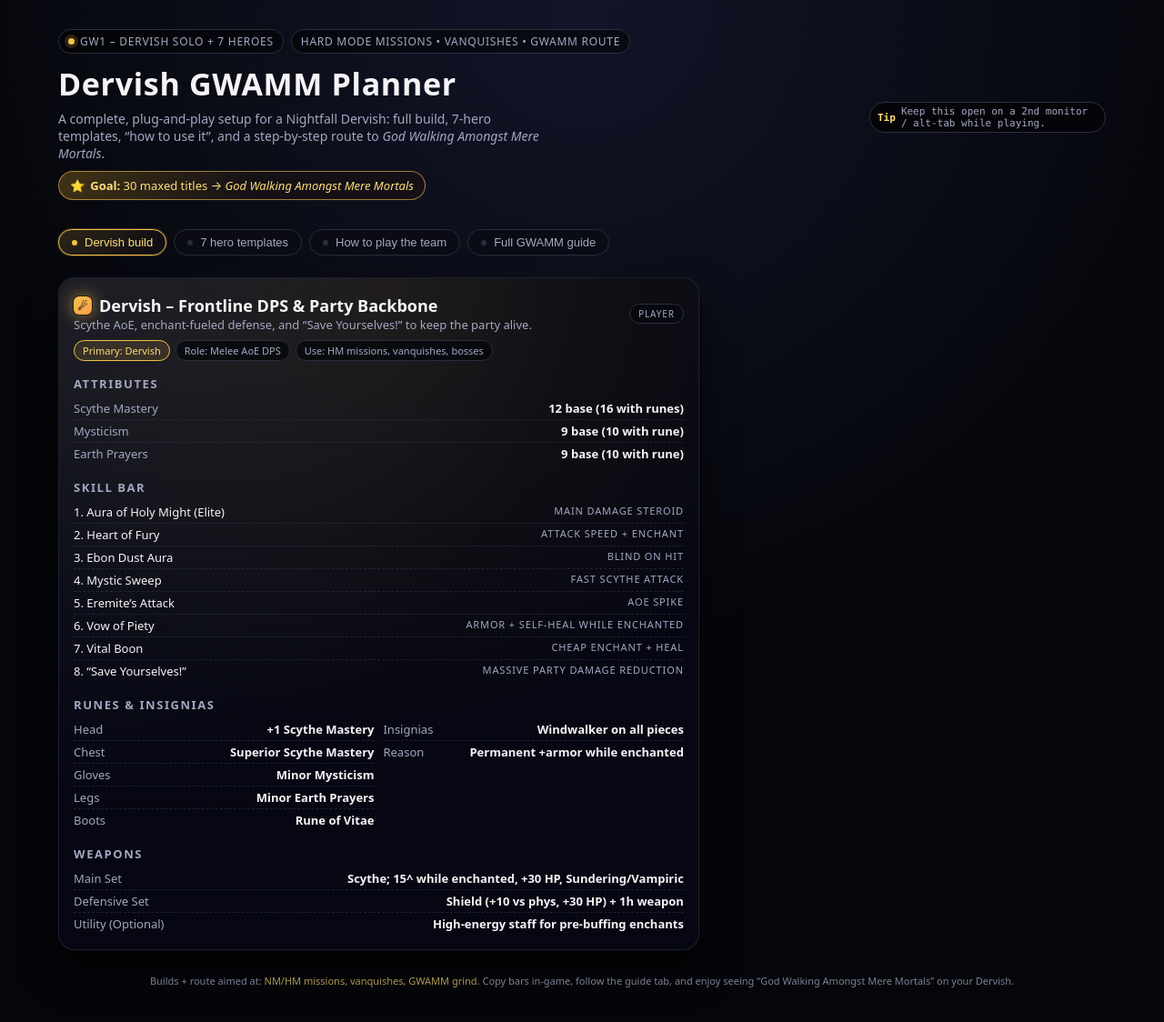
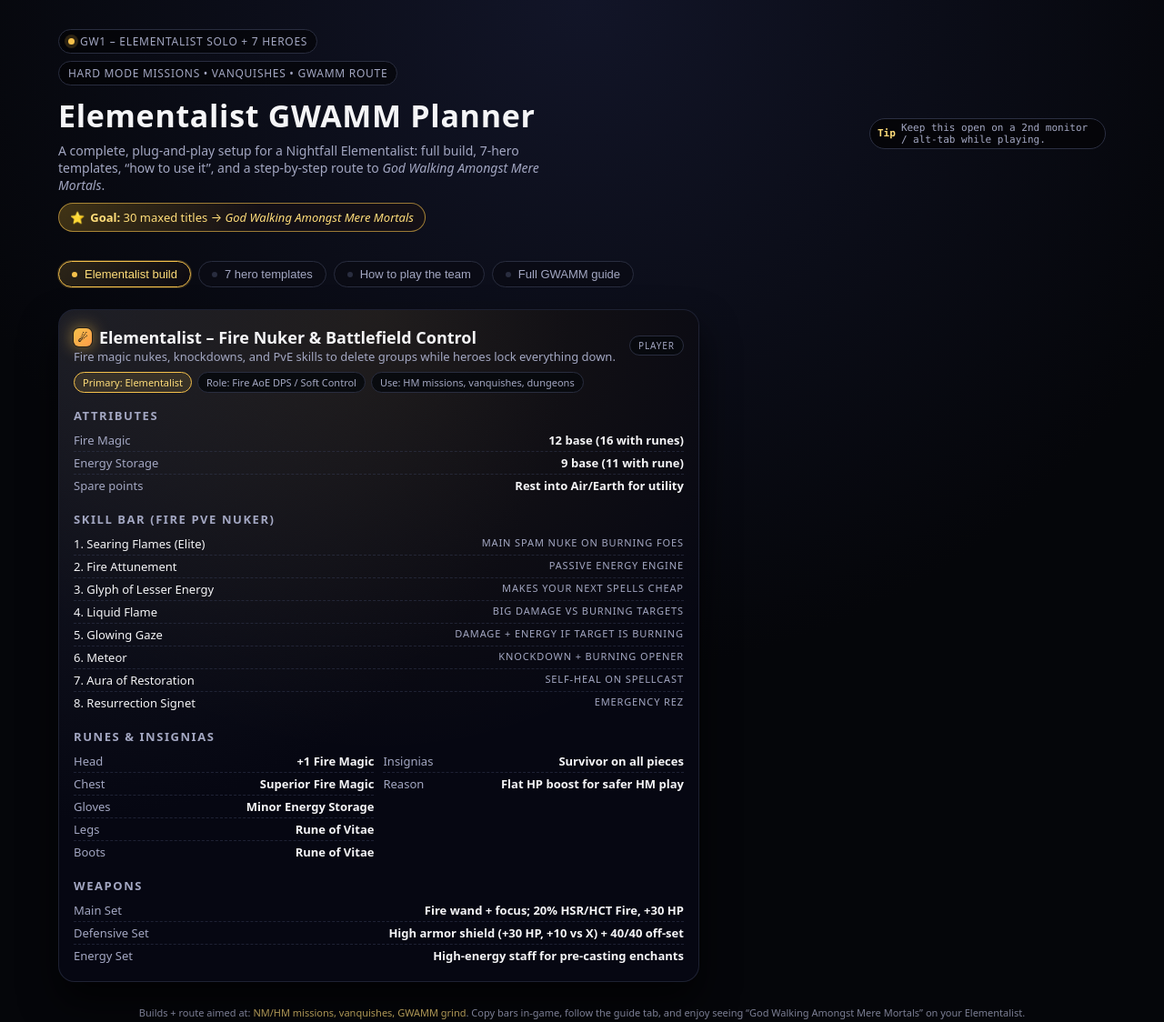
Before and after one commit to puffyracoon/GWAMM, a plain HTML site: page index.html in a window 1280 px wide. Shown: the top 1124 px of the page at 91% size. Drawn offline with Linux system fonts and the light colour scheme.

Commit message:
Update planner for Elementalist build

```diff
--- a/index.html
+++ b/index.html
@@ -2,7 +2,7 @@
 <html lang="en">
 <head>
   <meta charset="UTF-8" />
-  <title>Guild Wars 1 – Dervish GWAMM Planner</title>
+  <title>Guild Wars 1 – Elementalist GWAMM Planner</title>
   <meta name="viewport" content="width=device-width, initial-scale=1" />
   <style>
     :root {
@@ -624,13 +624,13 @@
         <div class="badge-row">
           <div class="badge">
             <div class="badge-dot"></div>
-            GW1 – Dervish Solo + 7 Heroes
+            GW1 – Elementalist Solo + 7 Heroes
           </div>
           <div class="badge">Hard Mode Missions • Vanquishes • GWAMM route</div>
         </div>
-        <h1>Dervish GWAMM Planner</h1>
+        <h1>Elementalist GWAMM Planner</h1>
         <p class="subtitle">
-          A complete, plug-and-play setup for a Nightfall Dervish: full build, 7-hero templates,
+          A complete, plug-and-play setup for a Nightfall Elementalist: full build, 7-hero templates,
           “how to use it”, and a step-by-step route to <em>God Walking Amongst Mere Mortals</em>.
         </p>
         <div class="pill-highlight">
@@ -648,7 +648,7 @@
 
     <div class="nav">
       <button class="active" data-section="dervish">
-        <span class="dot"></span> Dervish build
+        <span class="dot"></span> Elementalist build
       </button>
       <button data-section="heroes">
         <span class="dot"></span> 7 hero templates
@@ -662,77 +662,77 @@
     </div>
 
     <main>
-      <!-- LEFT MAIN: Dervish OR Guide -->
+      <!-- LEFT MAIN: Elementalist OR Guide -->
       <div id="section-dervish" class="card">
         <div class="card-inner">
           <div class="card-header">
             <div>
               <h2 class="card-title">
                 <span class="icon">☄</span>
-                Dervish – Frontline DPS &amp; Party Backbone
+                Elementalist – Fire Nuker &amp; Battlefield Control
               </h2>
               <p class="card-subtitle">
-                Scythe AoE, enchant-fueled defense, and “Save Yourselves!” to keep the party alive.
+                Fire magic nukes, knockdowns, and PvE skills to delete groups while heroes lock everything down.
               </p>
             </div>
             <div class="pill pill--role">Player</div>
           </div>
 
           <div class="pill-row">
-            <div class="pill pill--accent">Primary: Dervish</div>
-            <div class="pill">Role: Melee AoE DPS</div>
-            <div class="pill">Use: HM missions, vanquishes, bosses</div>
+            <div class="pill pill--accent">Primary: Elementalist</div>
+            <div class="pill">Role: Fire AoE DPS / Soft Control</div>
+            <div class="pill">Use: HM missions, vanquishes, dungeons</div>
           </div>
 
           <h3 class="section-title">Attributes</h3>
           <ul class="attribute-list">
             <li>
-              <span class="attribute-name">Scythe Mastery</span>
+              <span class="attribute-name">Fire Magic</span>
               <span class="attribute-value">12 base (16 with runes)</span>
             </li>
             <li>
-              <span class="attribute-name">Mysticism</span>
-              <span class="attribute-value">9 base (10 with rune)</span>
+              <span class="attribute-name">Energy Storage</span>
+              <span class="attribute-value">9 base (11 with rune)</span>
             </li>
             <li>
-              <span class="attribute-name">Earth Prayers</span>
-              <span class="attribute-value">9 base (10 with rune)</span>
+              <span class="attribute-name">Spare points</span>
+              <span class="attribute-value">Rest into Air/Earth for utility</span>
             </li>
           </ul>
 
-          <h3 class="section-title">Skill Bar</h3>
+          <h3 class="section-title">Skill Bar (Fire PvE Nuker)</h3>
           <ul class="skill-list">
             <li>
-              <span class="skill-name">1. Aura of Holy Might (Elite)</span>
-              <span class="skill-tag">Main damage steroid</span>
+              <span class="skill-name">1. Searing Flames (Elite)</span>
+              <span class="skill-tag">Main spam nuke on burning foes</span>
             </li>
             <li>
-              <span class="skill-name">2. Heart of Fury</span>
-              <span class="skill-tag">Attack speed + enchant</span>
+              <span class="skill-name">2. Fire Attunement</span>
+              <span class="skill-tag">Passive energy engine</span>
             </li>
             <li>
-              <span class="skill-name">3. Ebon Dust Aura</span>
-              <span class="skill-tag">Blind on hit</span>
+              <span class="skill-name">3. Glyph of Lesser Energy</span>
+              <span class="skill-tag">Makes your next spells cheap</span>
             </li>
             <li>
-              <span class="skill-name">4. Mystic Sweep</span>
-              <span class="skill-tag">Fast scythe attack</span>
+              <span class="skill-name">4. Liquid Flame</span>
+              <span class="skill-tag">Big damage vs burning targets</span>
             </li>
             <li>
-              <span class="skill-name">5. Eremite’s Attack</span>
-              <span class="skill-tag">AoE spike</span>
+              <span class="skill-name">5. Glowing Gaze</span>
+              <span class="skill-tag">Damage + energy if target is burning</span>
             </li>
             <li>
-              <span class="skill-name">6. Vow of Piety</span>
-              <span class="skill-tag">Armor + self-heal while enchanted</span>
+              <span class="skill-name">6. Meteor</span>
+              <span class="skill-tag">Knockdown + burning opener</span>
             </li>
             <li>
-              <span class="skill-name">7. Vital Boon</span>
-              <span class="skill-tag">Cheap enchant + heal</span>
+              <span class="skill-name">7. Aura of Restoration</span>
+              <span class="skill-tag">Self-heal on spellcast</span>
             </li>
             <li>
-              <span class="skill-name">8. “Save Yourselves!”</span>
-              <span class="skill-tag">Massive party damage reduction</span>
+              <span class="skill-name">8. Resurrection Signet</span>
+              <span class="skill-tag">Emergency rez</span>
             </li>
           </ul>
 
@@ -742,19 +742,19 @@
               <ul class="attribute-list">
                 <li>
                   <span class="attribute-name">Head</span>
-                  <span class="attribute-value">+1 Scythe Mastery</span>
+                  <span class="attribute-value">+1 Fire Magic</span>
                 </li>
                 <li>
                   <span class="attribute-name">Chest</span>
-                  <span class="attribute-value">Superior Scythe Mastery</span>
+                  <span class="attribute-value">Superior Fire Magic</span>
                 </li>
                 <li>
                   <span class="attribute-name">Gloves</span>
-                  <span class="attribute-value">Minor Mysticism</span>
+                  <span class="attribute-value">Minor Energy Storage</span>
                 </li>
                 <li>
                   <span class="attribute-name">Legs</span>
-                  <span class="attribute-value">Minor Earth Prayers</span>
+                  <span class="attribute-value">Rune of Vitae</span>
                 </li>
                 <li>
                   <span class="attribute-name">Boots</span>
@@ -766,11 +766,11 @@
               <ul class="attribute-list">
                 <li>
                   <span class="attribute-name">Insignias</span>
-                  <span class="attribute-value">Windwalker on all pieces</span>
+                  <span class="attribute-value">Survivor on all pieces</span>
                 </li>
                 <li>
                   <span class="attribute-name">Reason</span>
-                  <span class="attribute-value">Permanent +armor while enchanted</span>
+                  <span class="attribute-value">Flat HP boost for safer HM play</span>
                 </li>
               </ul>
             </div>
@@ -780,15 +780,15 @@
           <ul class="attribute-list">
             <li>
               <span class="attribute-name">Main Set</span>
-              <span class="attribute-value">Scythe; 15^ while enchanted, +30 HP, Sundering/Vampiric</span>
+              <span class="attribute-value">Fire wand + focus; 20% HSR/HCT Fire, +30 HP</span>
             </li>
             <li>
               <span class="attribute-name">Defensive Set</span>
-              <span class="attribute-value">Shield (+10 vs phys, +30 HP) + 1h weapon</span>
+              <span class="attribute-value">High armor shield (+30 HP, +10 vs X) + 40/40 off-set</span>
             </li>
             <li>
-              <span class="attribute-name">Utility (Optional)</span>
-              <span class="attribute-value">High-energy staff for pre-buffing enchants</span>
+              <span class="attribute-name">Energy Set</span>
+              <span class="attribute-value">High-energy staff for pre-casting enchants</span>
             </li>
           </ul>
         </div>
@@ -820,7 +820,7 @@
               <li>
                 <label>
                   <input type="checkbox" data-check-id="p0" />
-                  0 – Dervish + heroes set up, Survivor plan ready
+                  0 – Elementalist + heroes set up, Survivor plan ready
                 </label>
               </li>
               <li>
@@ -881,9 +881,9 @@
           </div>
 
           <div class="guide-start-callout">
-            <div class="guide-start-callout-title">START HERE – LEVEL 1 NIGHTFALL DERVISH</div>
+            <div class="guide-start-callout-title">START HERE – LEVEL 1 NIGHTFALL ELEMENTALIST</div>
             <p>
-              If you just created your Dervish, begin at <strong>Section A</strong> below
+              If you just created your Elementalist, begin at <strong>Section A</strong> below
               (“Level 1–20: Nightfall Story Path”). Everything else assumes you’ve done that.
             </p>
           </div>
@@ -891,7 +891,7 @@
           <div>
             <div class="guide-section-title">0. Titles This Plan Uses</div>
             <p class="guide-subtitle">Target: 30 maxed titles using these groups:</p>
-            <ul class="guide-info-list">
+            <ul class="guide-checklist">
               <li><strong>Campaign / missions:</strong> Protector &amp; Guardian of Tyria, Cantha, Elona + Legendary Guardian.</li>
               <li><strong>Exploration:</strong> Tyrian, Canthan, Elonian Cartographer + Legendary Cartographer.</li>
               <li><strong>Vanquishing:</strong> Tyrian, Canthan, Elonian Vanquisher + Legendary Vanquisher.</li>
@@ -907,7 +907,7 @@
 
             <p class="guide-subtitle"><strong>A1. Istan – Level 1–10, first heroes, basic Sunspear</strong></p>
             <ol class="guide-ol">
-              <li>Create a <strong>Nightfall Dervish</strong> and complete the tutorial island:
+              <li>Create a <strong>Nightfall Elementalist</strong> and complete the tutorial island:
                 <ul class="guide-checklist">
                   <li>Follow the initial tutorial quest chain (Rally/Basic training etc.) until it sends you into <strong>Chahbek Village</strong>.</li>
                   <li>Complete mission <strong>Chahbek Village</strong> (sink the corsair ships).</li>
@@ -1285,7 +1285,7 @@
             <div class="guide-section-title">H. Final Check – Unlocking GWAMM</div>
 
             <ol class="guide-ol">
-              <li>Open your <strong>Titles</strong> panel on the Dervish.</li>
+              <li>Open your <strong>Titles</strong> panel on the Elementalist.</li>
               <li>Count how many titles are at <strong>max rank</strong>.</li>
               <li>Your meta-title <strong>“Kind of a Big Deal”</strong> reaches rank 6 at 30 maxed titles.</li>
               <li>Once that’s true, you can select and display <strong>“God Walking Amongst Mere Mortals”</strong>.</li>
@@ -1293,7 +1293,7 @@
 
             <p class="guide-subtitle"><strong>Super-short route recap</strong></p>
             <ul class="guide-checklist">
-              <li>Section A – Level 1 Dervish → finish Nightfall NM.</li>
+              <li>Section A – Level 1 Elementalist → finish Nightfall NM.</li>
               <li>Section B – Finish Factions, Prophecies, EotN NM in listed mission order.</li>
               <li>Section C – HM missions for all campaigns → Protectors, Guardians, Legendary Guardian.</li>
               <li>Section D – Vanquish all zones + 100% maps → Legendary Vanquisher + Legendary Cartographer.</li>
@@ -1566,27 +1566,28 @@
               </div>
             </div>
 
-            <h3 class="section-title">You (Dervish)</h3>
+            <h3 class="section-title">You (Elementalist)</h3>
             <ul class="note-list">
               <li>
                 <div class="note-bullet"></div>
                 <div class="note-text">
-                  Keep <strong>2–3 enchants up at all times</strong> (Heart of Fury, Vow of Piety, Vital Boon, Ebon Dust Aura).
-                  This fuels your armor, blinds, and damage.
+                  Keep <strong>Fire Attunement</strong> and <strong>Aura of Restoration</strong> up at all times.
+                  This gives you near-infinite energy and constant self-healing while you nuke.
                 </div>
               </li>
               <li>
                 <div class="note-bullet"></div>
                 <div class="note-text">
-                  Open fights with <strong>Heart of Fury → Aura of Holy Might → Mystic Sweep → Eremite’s Attack</strong>.
-                  That deletes clumps of mobs in HM when heroes are also spiking.
+                  Standard opener on a clump:
+                  <strong>Glyph of Lesser Energy → Meteor (KD + burning) → Searing Flames spam → Liquid Flame / Glowing Gaze</strong>.
+                  Once everything is burning, your bar turns into a rapid-fire machine gun.
                 </div>
               </li>
               <li>
                 <div class="note-bullet"></div>
                 <div class="note-text">
-                  Use <strong>“Save Yourselves!”</strong> whenever your adrenaline is up and your team is engaged.
-                  It’s basically a short party-wide “god mode”.
+                  Position <strong>behind your heroes</strong>, not in front. You are artillery:
+                  let minions + spirits + melee enemies run into your heroes’ line, then drop fire into the ball.
                 </div>
               </li>
             </ul>
@@ -1596,22 +1597,22 @@
               <li>
                 <div class="note-bullet"></div>
                 <div class="note-text">
-                  <strong>Flag your heroes</strong> slightly behind a corner or rock, then pull enemies to you.
-                  You take first aggro, they nuke safely from behind.
+                  <strong>Flag your heroes</strong> at a good chokepoint, then use a longbow / wand to tag a mob and drag it into your kill zone.
+                  Once they’re balled up, unload your fire skills.
                 </div>
               </li>
               <li>
                 <div class="note-bullet"></div>
                 <div class="note-text">
-                  Use a bow or long-range spell to <strong>pull one group at a time</strong>.
-                  Don’t face-pull entire HM mobs when there are patrols nearby.
+                  Avoid face-pulling in HM. Always try to fight <strong>one group at a time</strong> and watch for patrols.
+                  If you accidentally grab two groups, kite back toward your flagged heroes and let spirits/minions soak the hit.
                 </div>
               </li>
               <li>
                 <div class="note-bullet"></div>
                 <div class="note-text">
-                  If something is spamming heals / wards / spirits, <strong>call it as a target</strong>.
-                  Two Discord necros + Panic Mesmer will annihilate it fast.
+                  Call high-priority targets (healers, dangerous casters). Panic Mesmer + Discord Necros will
+                  immediately pile on your called target while you burn the whole group.
                 </div>
               </li>
             </ul>
@@ -1621,19 +1622,22 @@
               <li>
                 <div class="note-bullet"></div>
                 <div class="note-text">
-                  <strong>HM Missions &amp; Guardians:</strong> Use this exact squad for most Guardian runs; tweak only if a mission has weird mechanics (escorts, splits).
+                  <strong>HM Missions &amp; Guardians:</strong> Panic + Ineptitude heroes shut down casters and melee,
+                  Discord + SoS + your fire nukes clean up. Only tweak for very special missions (escort/split-heavy).
                 </div>
               </li>
               <li>
                 <div class="note-bullet"></div>
                 <div class="note-text">
-                  <strong>Vanquishes:</strong> Slow and safe, especially in areas with lots of melee (Ineptitude + Ebon Dust Aura = perma-blind).
+                  <strong>Vanquishes:</strong> Very solid – your job is to group mobs and nuke them.
+                  Heroes give you minions, spirits, and shutdown so even big packs are manageable.
                 </div>
               </li>
               <li>
                 <div class="note-bullet"></div>
                 <div class="note-text">
-                  <strong>Dungeons / EotN reps:</strong> SoS + Discord + minions shred dungeons while you carve through the frontline.
+                  <strong>Dungeons / EotN reps:</strong> Spirits + Discord + minion bomber chew through dungeon mobs
+                  while you detonate rooms with Searing Flames.
                 </div>
               </li>
             </ul>
@@ -1643,13 +1647,15 @@
               <li>
                 <div class="note-bullet"></div>
                 <div class="note-text">
-                  Need more defense? Turn one Discord Necro into a more defensive curses/prot bar, or bring Shelter/Union on your Rit.
+                  Need more defense? Put more HP on you, and swap one Discord Necro to a heavier curses/prot bar,
+                  or add <strong>Shelter / Union</strong> on the Ritualist.
                 </div>
               </li>
               <li>
                 <div class="note-bullet"></div>
                 <div class="note-text">
-                  Need more damage? Swap Monk into a Ritualist healer and add another offensive Mesmer or Necro.
+                  Need more damage? Swap Monk to a Ritualist healer and add another offensive Mesmer/Necro hero.
+                  Your Ele + triple Necro + double Mesmer becomes pure lawnmower mode.
                 </div>
               </li>
             </ul>
@@ -1660,7 +1666,7 @@
 
     <footer>
       Builds + route aimed at: <span>NM/HM missions, vanquishes, GWAMM grind</span>.
-      Copy bars in-game, follow the guide tab, and enjoy seeing “God Walking Amongst Mere Mortals” on your Dervish.
+      Copy bars in-game, follow the guide tab, and enjoy seeing “God Walking Amongst Mere Mortals” on your Elementalist.
     </footer>
   </div>
 
@@ -1787,7 +1793,7 @@
 
       const state = loadState();
 
-      // Only target nested checklist items (ul.guide-checklist li), not top-level guide-ol or info lists
+      // Only target nested checklist items (ul.guide-checklist li)
       const checklistItems = document.querySelectorAll('.guide-checklist li');
 
       checklistItems.forEach((li) => {
```
